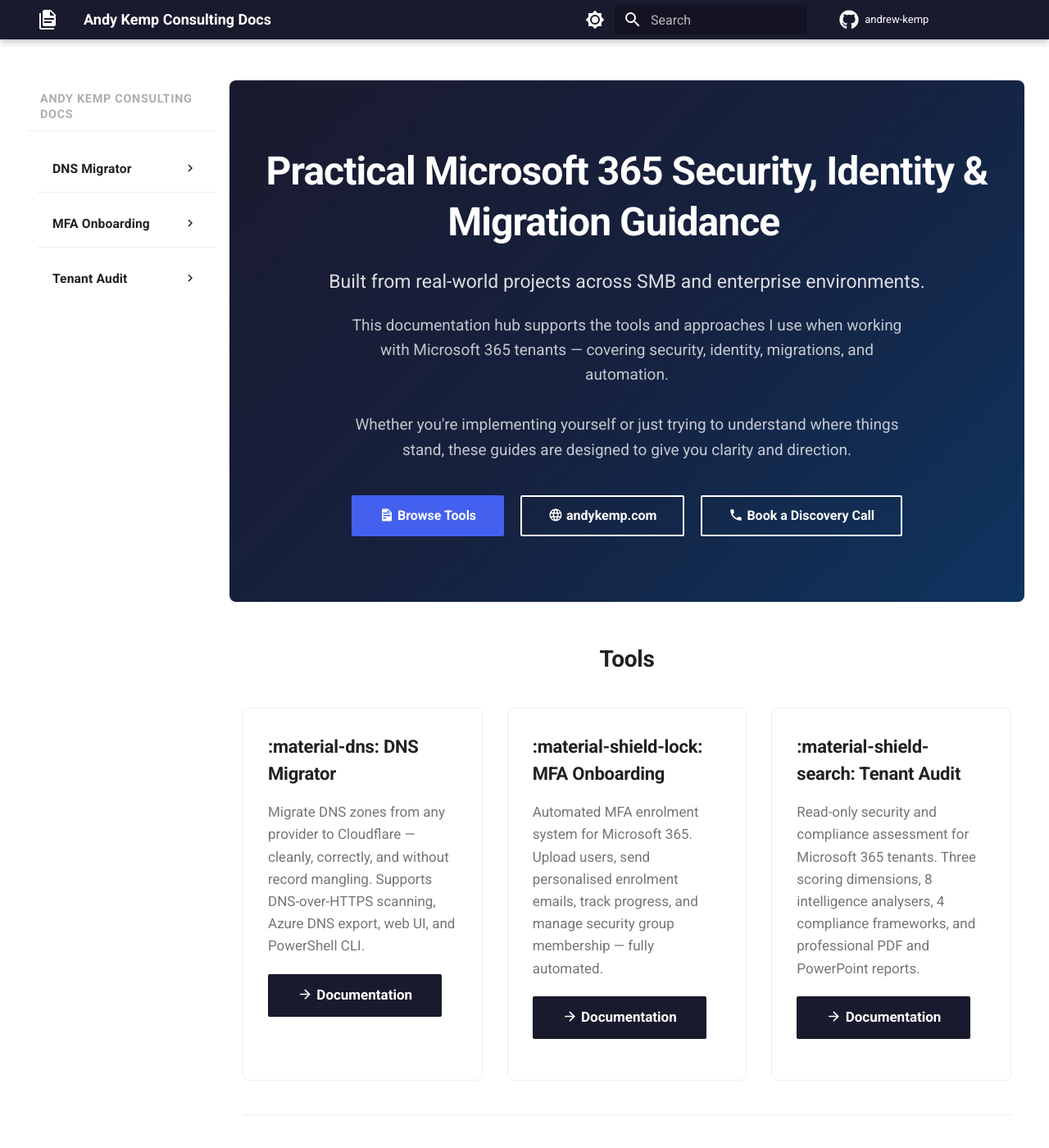
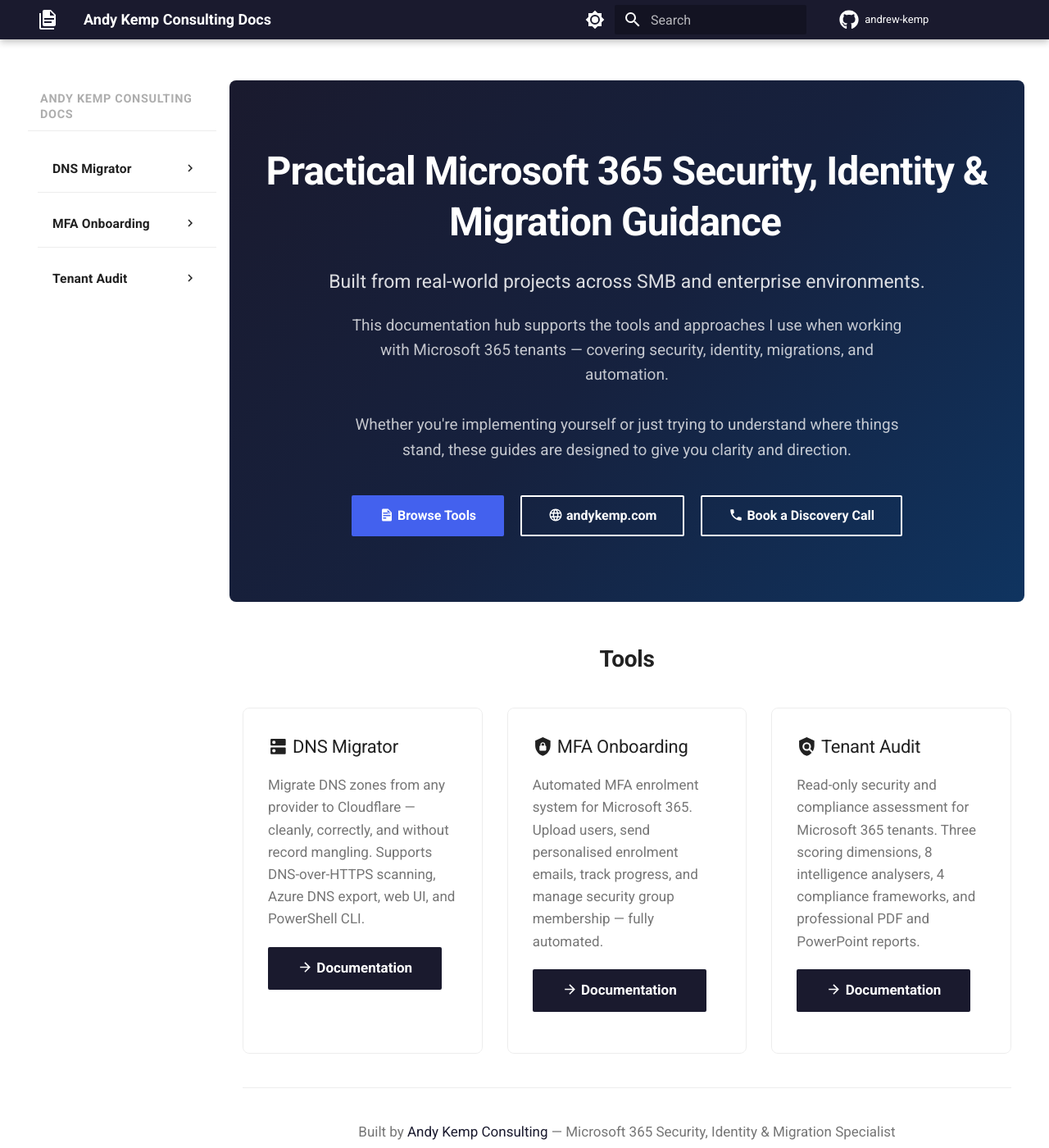
Before and after one commit to andrew-kemp/docs-site, an MkDocs documentation site: the page built from docs/index.md, in a window 1280 px wide and 1400 px high. Shown: the whole window at 82% size. Built offline with MkDocs 1.6.1 and Material for MkDocs 9.7.7, drawn with Linux system fonts in a browser that asks for light colours.

Commit message:
Fix card icons (use markdown headings for emoji), subtle permalink styling

```diff
--- a/docs/assets/css/custom.css
+++ b/docs/assets/css/custom.css
@@ -107,6 +107,28 @@
   font-size: 0.85rem;
   color: var(--md-default-fg-color--light);
   margin-bottom: 1rem;
+}
+
+/* Permalink anchors — subtle, only visible on hover */
+.md-typeset .headerlink {
+  opacity: 0;
+  font-size: 0.7em;
+  color: var(--md-default-fg-color--lighter);
+  margin-left: 0.3em;
+  transition: opacity 0.15s ease;
+  text-decoration: none;
+}
+
+.md-typeset h1:hover .headerlink,
+.md-typeset h2:hover .headerlink,
+.md-typeset h3:hover .headerlink,
+.md-typeset h4:hover .headerlink {
+  opacity: 0.4;
+}
+
+.md-typeset .headerlink:hover {
+  opacity: 0.7;
+  color: var(--md-accent-fg-color);
 }
 
 /* Footer branding */
--- a/docs/index.md
+++ b/docs/index.md
@@ -34,7 +34,7 @@
 
 <div class="tool-card" markdown>
 
-<h3 class="tool-card-title">:material-dns: DNS Migrator</h3>
+### :material-dns: DNS Migrator
 
 Migrate DNS zones from any provider to Cloudflare — cleanly, correctly, and without record mangling. Supports DNS-over-HTTPS scanning, Azure DNS export, web UI, and PowerShell CLI.
 
@@ -44,7 +44,7 @@
 
 <div class="tool-card" markdown>
 
-<h3 class="tool-card-title">:material-shield-lock: MFA Onboarding</h3>
+### :material-shield-lock: MFA Onboarding
 
 Automated MFA enrolment system for Microsoft 365. Upload users, send personalised enrolment emails, track progress, and manage security group membership — fully automated.
 
@@ -54,7 +54,7 @@
 
 <div class="tool-card" markdown>
 
-<h3 class="tool-card-title">:material-shield-search: Tenant Audit</h3>
+### :material-shield-search: Tenant Audit
 
 Read-only security and compliance assessment for Microsoft 365 tenants. Three scoring dimensions, 8 intelligence analysers, 4 compliance frameworks, and professional PDF and PowerPoint reports.
 
--- a/mkdocs.yml
+++ b/mkdocs.yml
@@ -75,7 +75,7 @@
   - def_list
   - tables
   - toc:
-      permalink: true
+      permalink: "#"
 
 plugins:
   - search
```
